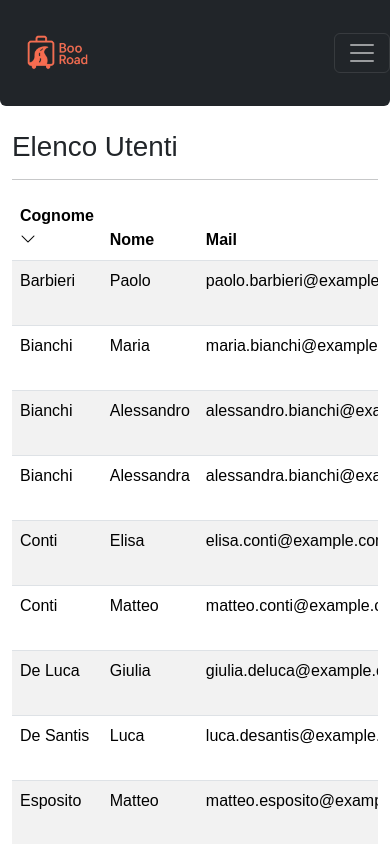
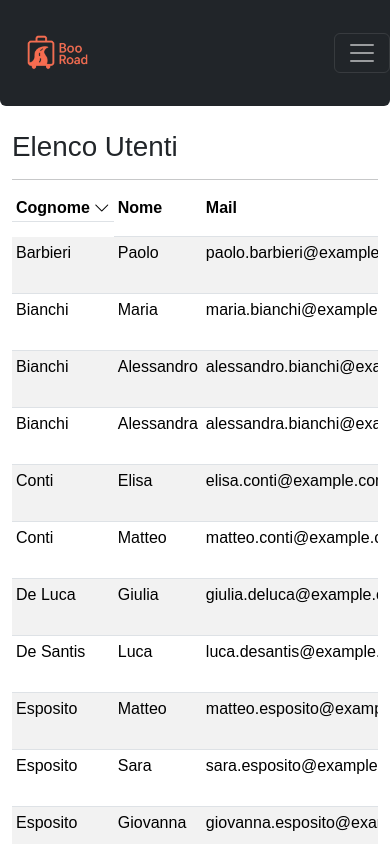
Before and after one commit to mattiacoli/BooRoad, a React (Vite) app: page /elenco_utenti in a window 390 px wide. Shown: the top 844 px of the page. Built offline with nearby package versions, Linux system fonts and the light colour scheme.

Commit message:
Enhance UsersContacts table layout with responsive design and improved column header styling

```diff
--- a/src/index.css
+++ b/src/index.css
@@ -55,6 +55,15 @@ main {
     }
   }
 
+  table {
+    th {
+      line-height: 1rem;
+      vertical-align: 1rem;
+    }
+  }
+
+  ;
+
 }
 
 
--- a/src/pages/UsersContacts.jsx
+++ b/src/pages/UsersContacts.jsx
@@ -19,13 +19,13 @@ export default function UsersContacts() {
       <div
         className="table-responsive"
       >
-        <table className="table table-striped">
+        <table className="table table-sm table-striped">
           <thead>
             <tr>
               <th scope="col"
+                className="d-flex gap-1 col-sm-8"
                 onClick={handleSort}
-
-                style={{ cursor: 'pointer', width: '50%' }}>Cognome {sortDirection === "asc" ? <i className="bi bi-chevron-down"></i> : <i className="bi bi-chevron-up"></i>}</th>
+                style={{ cursor: 'pointer' }}>Cognome {sortDirection === "asc" ? <i className="bi bi-chevron-down"></i> : <i className="bi bi-chevron-up"></i>}</th>
               <th scope="col">Nome</th>
               <th scope="col">Mail</th>
               <th scope="col">Telefono</th>
```
